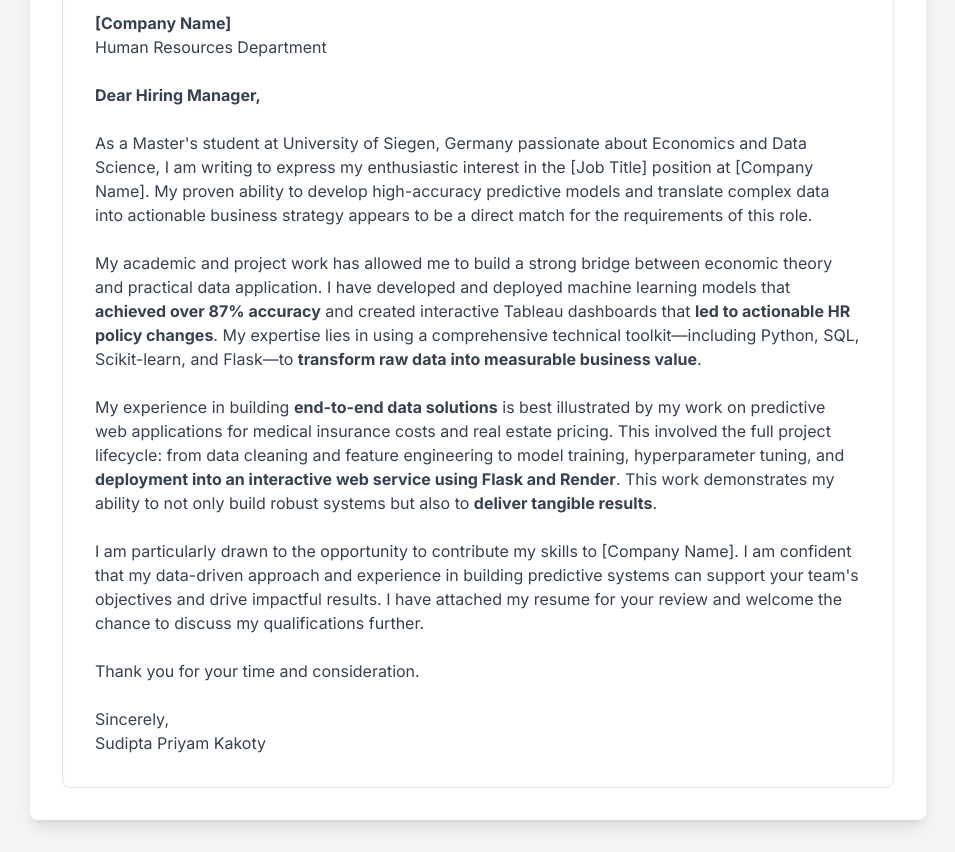
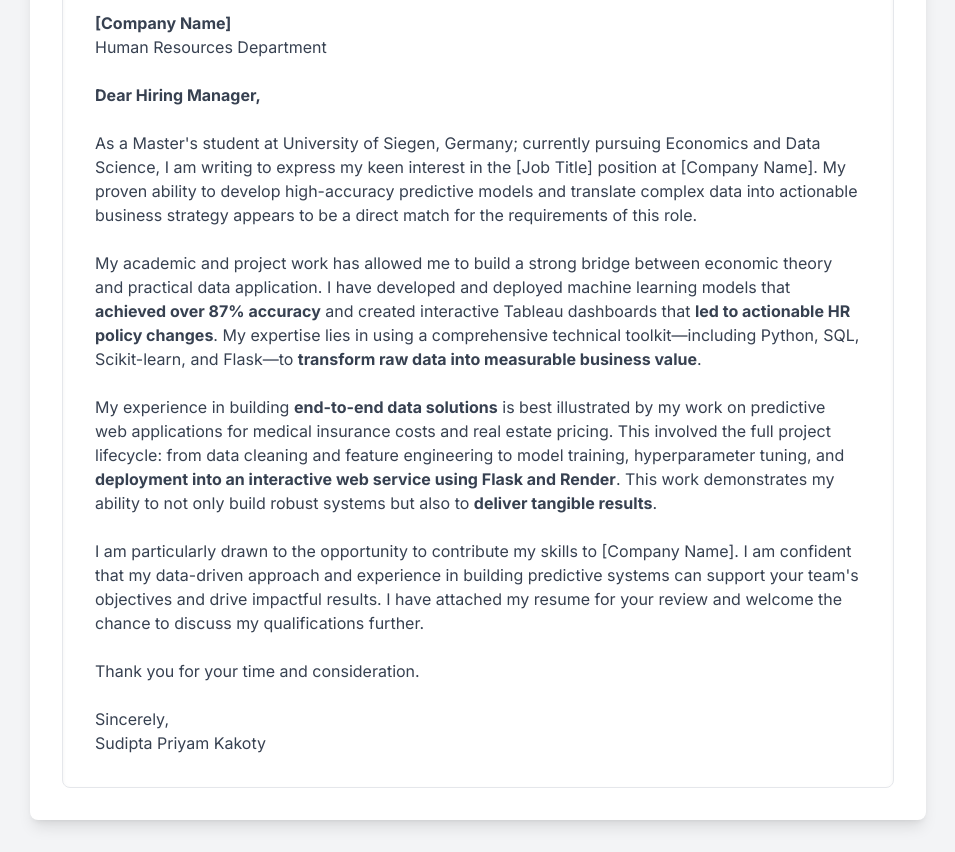
Before and after one commit to Sudecon5/Cover_Letter_Generator, a plain HTML site: page index.html in a window 1280 px wide. Shown: the part 1100-1952 px from the top of the page, without its empty margins (162-1117 px from the left). Drawn offline with nearby package versions, Linux system fonts and the light colour scheme.

Commit message:
Update index.html

```diff
--- a/index.html
+++ b/index.html
@@ -149,7 +149,7 @@
                         <br>
                         <p class="font-bold">${salutation}</p>
                         <br>
-                        <p>As a Master's student at University of Siegen, Germany passionate about Economics and Data Science, I am writing to express my enthusiastic interest in the ${jobTitle} position at ${companyName}. My proven ability to develop high-accuracy predictive models and translate complex data into actionable business strategy appears to be a direct match for the requirements of this role.</p>
+                        <p>As a Master's student at University of Siegen, Germany; currently pursuing Economics and Data Science, I am writing to express my keen interest in the ${jobTitle} position at ${companyName}. My proven ability to develop high-accuracy predictive models and translate complex data into actionable business strategy appears to be a direct match for the requirements of this role.</p>
                         <br>
                         <p>My academic and project work has allowed me to build a strong bridge between economic theory and practical data application. I have developed and deployed machine learning models that <strong>achieved over 87% accuracy</strong> and created interactive Tableau dashboards that <strong>led to actionable HR policy changes</strong>. My expertise lies in using a comprehensive technical toolkit—including Python, SQL, Scikit-learn, and Flask—to <strong>transform raw data into measurable business value</strong>.</p>
                         <br>
```
